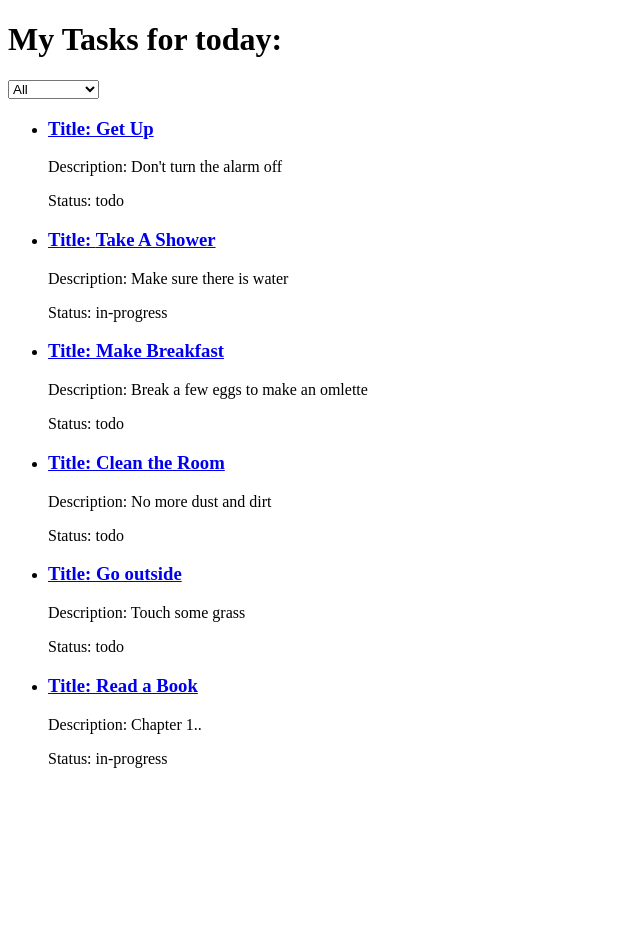
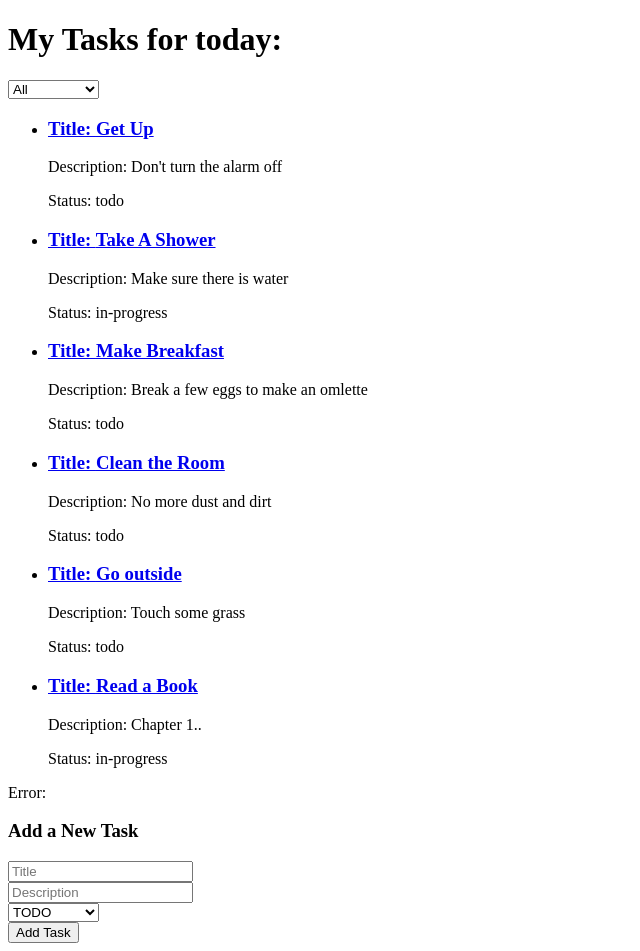
Before and after one commit to sevaa25/minitaskboard, a Next.js app: page / in a window 1280 px wide. Shown: the whole page, without its empty margins (0-640 px from the left). Before the commit the page ends 800 px from the top, so only its background shows below. Built offline with nearby package versions, Linux system fonts and the light colour scheme.

Commit message:
16: Implement task addition thru form. Change types to Context

```diff
--- /dev/null
+++ b/app/_components/TaskCreationForm.tsx
@@ -0,0 +1,63 @@
+"use client";
+
+import { useState } from "react";
+import { useTasks } from "@/context/TaskContext";
+import { TaskProps, TaskStatus } from "./Task";
+
+export default function TaskCreationForm() {
+  const { addTask } = useTasks();
+  const [title, setTitle] = useState("");
+  const [description, setDescription] = useState("");
+  const [status, setStatus] = useState<TaskStatus>("todo");
+  const [error, setError] = useState("");
+
+  const handleSubmit = (e: React.SubmitEvent) => {
+    e.preventDefault();
+    if (title.length <= 4  || description.length <= 0){
+        setError("Please enter title/description, so it's > 4 chars");
+        return;
+    }
+
+    const newTask = {
+      id: Date.now(),
+      title,
+      description,
+      status: status
+    };
+
+    addTask(newTask);
+    setTitle("");
+    setDescription("");
+  };
+
+  return (
+    <form onSubmit={handleSubmit}>
+      <p>Error: {error}</p>
+      <h3>Add a New Task</h3>
+      <div>
+        <input
+          type="text"
+          placeholder="Title"
+          value={title}
+          onChange={(e) => setTitle(e.target.value)}
+        />
+      </div>
+      <div>
+        <input
+          type="text"
+          placeholder="Description"
+          value={description}
+          onChange={(e) => setDescription(e.target.value)}
+        />
+      </div>
+      <div>
+        <select onChange={(e) => setStatus(e.target.value as TaskStatus)} >
+            <option value="todo">TODO</option>
+            <option value="in-progress">In-Progress</option>
+            <option value="done">Done</option>
+        </select>
+      </div>
+      <button type="submit">Add Task</button>
+    </form>
+  );
+}
--- a/app/_components/TaskManager.tsx
+++ b/app/_components/TaskManager.tsx
@@ -4,12 +4,13 @@ import SearchBar from './SearchBar';
 import { TaskProps } from './Task';
 import { useState } from 'react';
 import TaskList from './TaskList';
-import { initialTasks } from '../data/tasks';
+import { useTasks } from '@/context/TaskContext';
 
 export default function TaskManager(){
+    const { tasks } = useTasks();
     const [searchFilter, setSearchFilter] = useState<string>('all');
     console.log("Current filter:", searchFilter);
-    const filteredTasks: TaskProps[] = initialTasks.filter((task) => {
+    const filteredTasks: TaskProps[] = tasks.filter((task) => {
         if (searchFilter === "all") return true;
         return task.status === searchFilter;
     });
--- a/app/page.tsx
+++ b/app/page.tsx
@@ -1,10 +1,13 @@
 import TaskManager from "./_components/TaskManager";
+import TaskCreationForm from "./_components/TaskCreationForm";
+import { TaskProvider } from "@/context/TaskContext";
 
 export default function Home() {
   return (
-    <>
+    <TaskProvider>
       <h1>My Tasks for today: </h1>
       <TaskManager/>
-    </>
+      <TaskCreationForm/>
+    </TaskProvider>
   );
 }
--- /dev/null
+++ b/context/TaskContext.tsx
@@ -0,0 +1,34 @@
+"use client";
+
+import { createContext, useContext, useState, ReactNode } from "react";
+import { TaskProps } from "@/app/_components/Task"
+import { initialTasks } from "@/app/data/tasks";
+
+interface TaskContextType {
+  tasks: TaskProps[];
+  addTask: (task: TaskProps) => void;
+}
+
+const TaskContext = createContext<TaskContextType | undefined>(undefined);
+
+export const TaskProvider = ({ children }: { children: ReactNode }) => {
+  const [tasks, setTasks] = useState<TaskProps[]>(initialTasks);
+
+  const addTask = (newTask: TaskProps) => {
+    setTasks((prevTasks) => [...prevTasks, newTask]);
+  };
+
+  return (
+    <TaskContext.Provider value={{ tasks, addTask }}>
+      {children}
+    </TaskContext.Provider>
+  );
+};
+
+export const useTasks = () => {
+  const context = useContext(TaskContext);
+  if (!context) {
+    throw new Error("useTasks must be used within a TaskProvider");
+  }
+  return context;
+};
```
